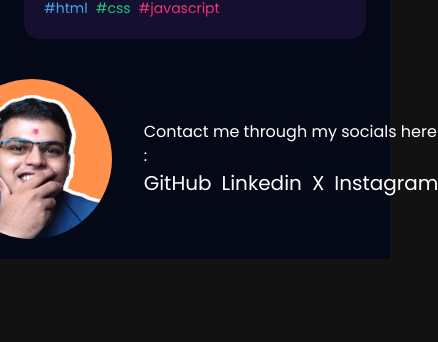
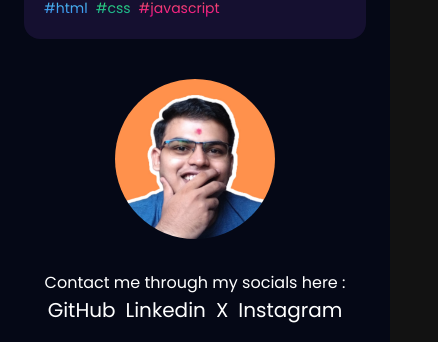
Before and after one commit to MrugeshThesiya/Mrugesh-Portfolio, a React (Vite) app: page / in a window 390 px wide. Shown: the part 5356-5698 px from the top of the page, 438 px wide, since content can reach past the window. Before the commit the page ends 5615 px from the top, so only its background shows below. Built offline with nearby package versions, Linux system fonts and the light colour scheme.

Commit message:
footer made responsive

```diff
--- a/src/components/Footer.jsx
+++ b/src/components/Footer.jsx
@@ -4,8 +4,7 @@ import { socials } from '../constants'
 
 function Footer() {
   return (
-    <div className='flex items-center justify-center flex-col pb-[20px] lg:flex-row flex-wrap'>
-    <div className='flex justify-center items-center gap-[2rem]'>
+    <div className='flex flex-col justify-center items-center gap-[2rem] pb-[20px] md:flex-row'>
       <img src={Mrugesh} alt="Image of Mrugesh Thesiya" className='w-[10rem] rounded-[50%]' />
        <div>
        <p>
@@ -18,7 +17,6 @@ function Footer() {
         </div>
        </div>
     </div>
-    </div>
   )
 }
 
```
